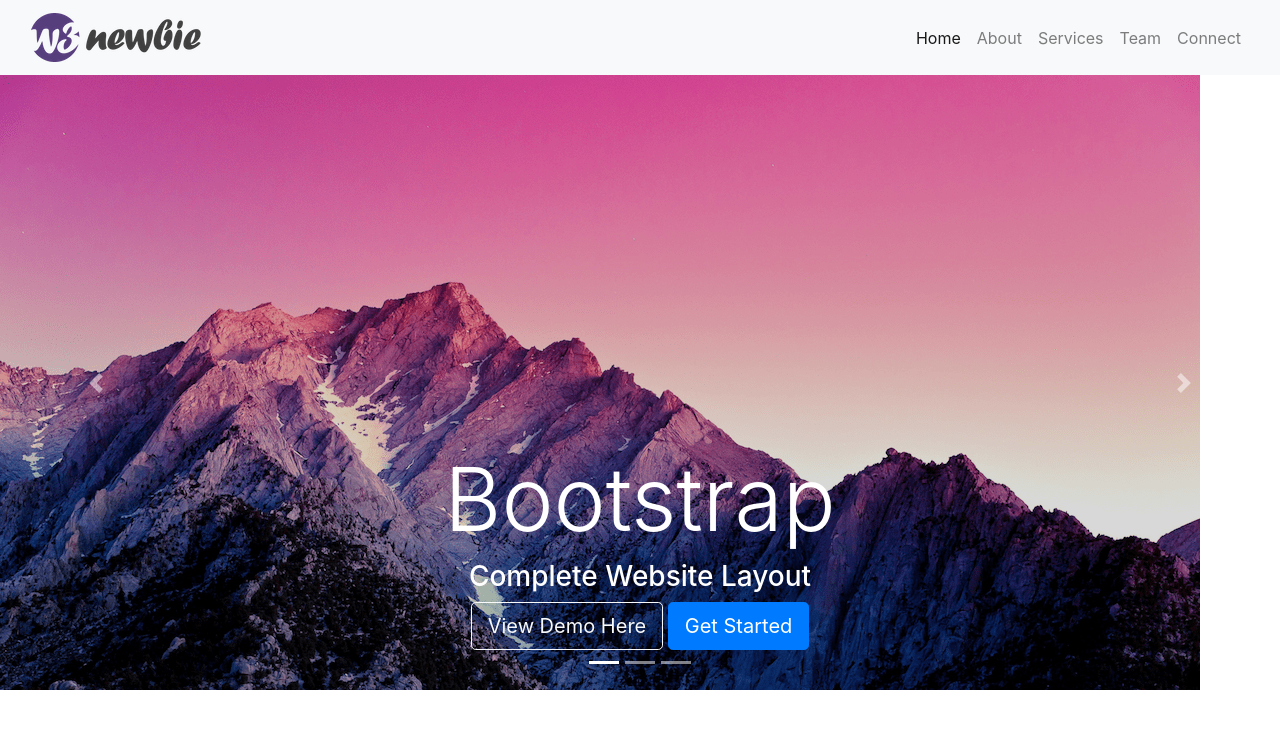
After one commit to Zombiedenden/test_website2, a Flask app: page /test in a window 1280 px wide. The commit adds this page. Shown: the top 729 px of the page. Run offline with Flask 2, Linux system fonts and the light colour scheme; some libraries are stand-ins or nearby versions.

Commit message:
Added a new template experimenting with bootstrap. Added a stylesheet Added some images Created a /test page to experiment with Changed to bootstrap 4 Added jquery Added popper Added fontawesome
Added a top section with navigation
Added a carousel with 3 images and controls

```diff
--- /dev/null
+++ b/Templates/base2.html
@@ -0,0 +1,110 @@
+<!DOCTYPE html>
+<html lang="en">
+<head>
+    <meta charset="UTF-8">
+    <meta http-equiv="X-UA-Compatible" content="IE=edge">
+    <meta name="viewport" content="width=device-width, initial-scale=1.0">
+    <!-- CSS only -->
+    <link rel="stylesheet" href="https://cdn.jsdelivr.net/npm/bootstrap@4.0.0/dist/css/bootstrap.min.css" integrity="sha384-Gn5384xqQ1aoWXA+058RXPxPg6fy4IWvTNh0E263XmFcJlSAwiGgFAW/dAiS6JXm" crossorigin="anonymous">
+    <link
+        rel="stylesheet"
+        href="{{ url_for('static', filename='styles/style.css') }}">
+
+    <title>{% block title %}{% endblock title %}</title>
+</head>
+<body>
+
+    <!-- Navigation -->
+	<nav class="navbar navbar-expand-md navbar-light bg-light sticky-top">
+		<div class="container-fluid">
+			<a class="navbar-brand" href="base2.html">
+                <img src="{{ url_for('static', filename='images/logo.png') }}">
+            </a>
+            <button class="navbar-toggler" type="button" data-toggle="collapse"
+                data-target="#navbarResponsive">
+                <span class="navbar-toggler-icon"></span>
+            </button>
+            <div class="collapse navbar-collapse" id="navbarResponsive">
+                <ul class="nav navbar-nav ml-auto">
+                    <li class="nav-item active"><a class="nav-link" href="#">Home</a></li>
+                    <li class="nav-item"><a class="nav-link" href="#">About</a></li>
+                    <li class="nav-item"><a class="nav-link" href="#">Services</a></li>
+                    <li class="nav-item"><a class="nav-link" href="#">Team</a></li>
+                    <li class="nav-item"><a class="nav-link" href="#">Connect</a></li>
+            </div>
+	</div>
+	</nav>
+
+    <!--- Image Slider -->
+    <div id="slides" class="carousel slide" data-ride="carousel">
+        <ol class="carousel-indicators">
+            <li data-target="#slides" data-slide-to="0" class="active"></li>
+            <li data-target="#slides" data-slide-to="1"></li>
+            <li data-target="#slides" data-slide-to="2"></li>
+        </ol>
+        <div class="carousel-inner">
+            <div class="carousel-item active">
+                <img src="{{ url_for('static', filename='images/background.png') }}" alt="first slide">
+                <div class="carousel-caption">
+                    <h1 class="display-2">Bootstrap</h1>
+                    <h3>Complete Website Layout</h3>
+                    <button type="button" class="btn btn-outline-light btn-lg"> View Demo Here</button>
+                    <button type="button" class="btn btn-primary btn-lg"> Get Started</button>
+                </div>
+            </div>
+            <div class="carousel-item">
+                <img src="{{ url_for('static', filename='images/background2.png') }}" alt="second slide">
+            </div>
+            <div class="carousel-item">
+                <img src="{{ url_for('static', filename='images/background3.png') }}" alt="third slide">
+            </div>
+        </div>
+        <a class="carousel-control-prev" href="#slides" role="button" data-slide="prev">
+            <span class="carousel-control-prev-icon" aria-hidden="true"></span>
+            <span class="sr-only">Previous</span>
+          </a>
+          <a class="carousel-control-next" href="#slides" role="button" data-slide="next">
+            <span class="carousel-control-next-icon" aria-hidden="true"></span>
+            <span class="sr-only">Next</span>
+          </a>
+    </div>
+
+    <!--- Jumbotron -->
+
+    <!--- Welcome Section -->
+
+
+    <!--- Three Column Section -->
+
+
+    <!--- Two Column Section -->
+
+
+    <!--- Fixed background -->
+
+
+    <!--- Emoji Section -->
+
+
+    <!--- Meet the team -->
+
+
+    <!--- Cards -->
+
+
+    <!--- Two Column Section -->
+
+
+    <!--- Connect -->
+
+
+    <!--- Footer -->
+
+
+    <!-- JavaScript Bundle with Popper -->
+    <script src="https://code.jquery.com/jquery-3.2.1.slim.min.js" integrity="sha384-KJ3o2DKtIkvYIK3UENzmM7KCkRr/rE9/Qpg6aAZGJwFDMVNA/GpGFF93hXpG5KkN" crossorigin="anonymous"></script>
+    <script src="https://cdn.jsdelivr.net/npm/popper.js@1.12.9/dist/umd/popper.min.js" integrity="sha384-ApNbgh9B+Y1QKtv3Rn7W3mgPxhU9K/ScQsAP7hUibX39j7fakFPskvXusvfa0b4Q" crossorigin="anonymous"></script>
+    <script src="https://cdn.jsdelivr.net/npm/bootstrap@4.0.0/dist/js/bootstrap.min.js" integrity="sha384-JZR6Spejh4U02d8jOt6vLEHfe/JQGiRRSQQxSfFWpi1MquVdAyjUar5+76PVCmYl" crossorigin="anonymous"></script>
+    <script src="https://use.fontawesome.com/releases/v5.0.8/js/all.js"></script>
+</body>
+</html>
--- a/app.py
+++ b/app.py
@@ -37,7 +37,7 @@ def view():
 
 @app.route('/test')
 def test():
-    return render_template('new.html')
+    return render_template('base2.html')
 
 @app.route('/login', methods=['POST', 'GET'])
 def login():
--- a/static/styles/style.css
+++ b/static/styles/style.css
@@ -1 +1,84 @@
-body {color: rgba(46, 71, 151, 0.667);}
+@import url('https://fonts.googleapis.com/css?family=Poppins:400,500,700');
+
+
+
+
+
+
+
+
+
+
+
+/*---Media Queries --*/
+@media (max-width: 992px) {
+
+  }
+@media (max-width: 768px) {
+
+}
+@media (max-width: 576px) {
+
+}
+
+
+/*---Firefox Bug Fix --*/
+.carousel-item {
+  transition: -webkit-transform 0.5s ease;
+  transition: transform 0.5s ease;
+  transition: transform 0.5s ease, -webkit-transform 0.5s ease;
+  -webkit-backface-visibility: visible;
+  backface-visibility: visible;
+}
+/*--- Fixed Background Image --*/
+figure {
+  position: relative;
+  width: 100%;
+  height: 60%;
+  margin: 0!important;
+}
+.fixed-wrap {
+  clip: rect(0, auto, auto, 0);
+  position: absolute;
+  top: 0;
+  left: 0;
+  width: 100%;
+  height: 100%;
+}
+#fixed {
+  background-image: url('img/mac.png');
+  position: fixed;
+  display: block;
+  top: 0;
+  left: 0;
+  width: 100%;
+  height: 100%;
+  background-size: cover;
+  background-position: center center;
+  -webkit-transform: translateZ(0);
+          transform: translateZ(0);
+  will-change: transform;
+}
+/*--- Bootstrap Padding Fix --*/
+[class*="col-"] {
+    padding: 1rem;
+}
+
+
+
+/*
+Extra small (xs) devices (portrait phones, less than 576px)
+No media query since this is the default in Bootstrap
+
+Small (sm) devices (landscape phones, 576px and up)
+@media (min-width: 576px) { ... }
+
+Medium (md) devices (tablets, 768px and up)
+@media (min-width: 768px) { ... }
+
+Large (lg) devices (desktops, 992px and up)
+@media (min-width: 992px) { ... }
+
+Extra (xl) large devices (large desktops, 1200px and up)
+@media (min-width: 1200px) { ... }
+*/
```
Also changed, not shown: static/images/background.png (added), static/images/background2.png (added), static/images/background3.png (added), static/images/logo.png (added).
